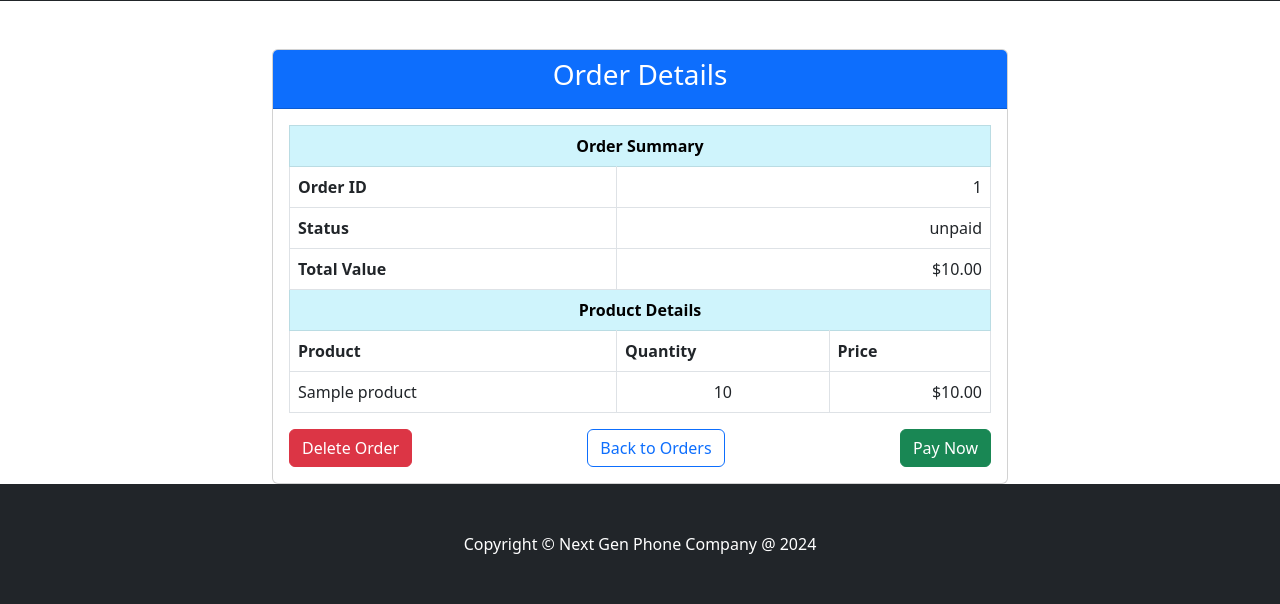
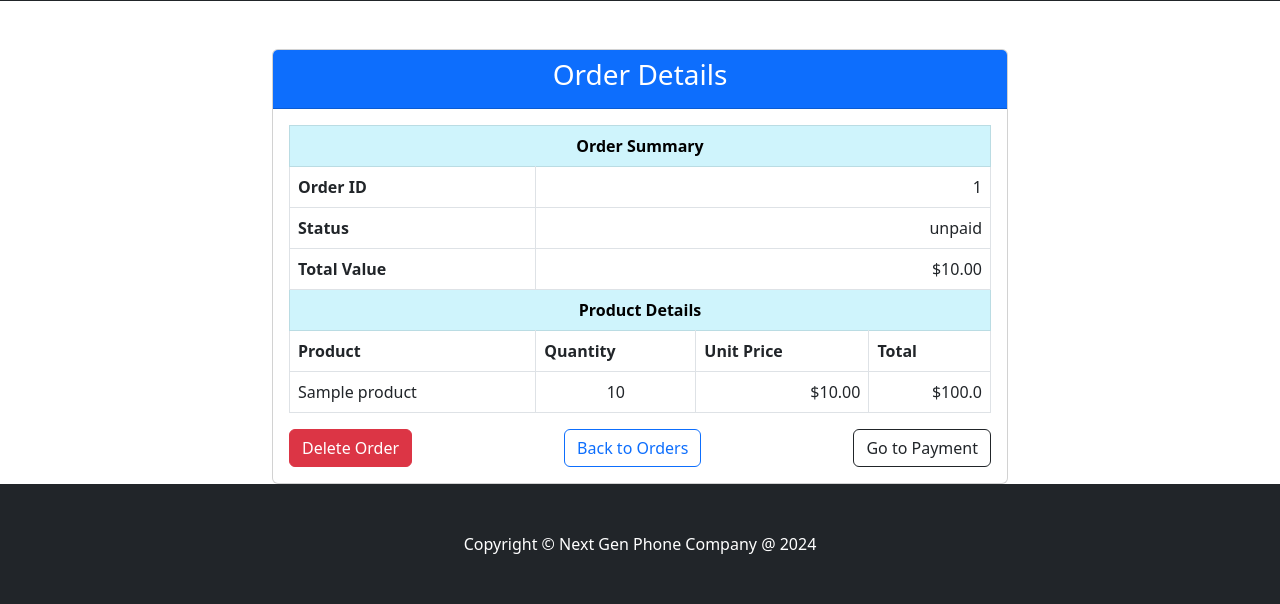
Before and after one commit to crpeiris/phone_company, a Django app: page /store/order_details/1 in a window 1280 px wide. Shown: the part 357-961 px from the top of the page. Run offline with Django 5.2, Linux system fonts and the light colour scheme; a user stored in the database is signed in; tables that the repository leaves empty hold one stand-in row (values such as "Sample post"); grey boxes marked "Sample" are stand-in pictures; some libraries are stand-ins or nearby versions.

Commit message:
Now dont use javascript to call stripe and one order_detail to show order after creation and from the order list

```diff
--- a/phoneproject/urls.py
+++ b/phoneproject/urls.py
@@ -1,19 +1,5 @@
-"""
-URL configuration for phoneproject project.
+app_name = 'payment_mgt'
 
-The `urlpatterns` list routes URLs to views. For more information please see:
-    https://docs.djangoproject.com/en/5.1/topics/http/urls/
-Examples:
-Function views
-    1. Add an import:  from my_app import views
-    2. Add a URL to urlpatterns:  path('', views.home, name='home')
-Class-based views
-    1. Add an import:  from other_app.views import Home
-    2. Add a URL to urlpatterns:  path('', Home.as_view(), name='home')
-Including another URLconf
-    1. Import the include() function: from django.urls import include, path
-    2. Add a URL to urlpatterns:  path('blog/', include('blog.urls'))
-"""
 from django.contrib import admin
 from django.urls import path, include
 from  . import settings
@@ -22,8 +8,8 @@ from store import views as storeviews
 
 urlpatterns = [
     path('admin/', admin.site.urls),
+    path ('', storeviews.storehome),
     path('store/', include('store.urls')),
-    path ('', storeviews.storehome),
     path('user_accounts/', include('user_accounts.urls')),
-    path('payment_mgt/', include('payment_mgt.urls')),
+    path('payment_mgt/', include(('payment_mgt.urls', 'payment_mgt'), namespace='payment_mgt')),
 ] + static(settings.MEDIA_URL, document_root=settings.MEDIA_ROOT)
--- a/store/templates/store/cart.html
+++ b/store/templates/store/cart.html
@@ -76,6 +76,9 @@
             },
             success: function(response) {
                 console.log('Update successful:', response);
+                // Update the total price dynamically after the AJAX request
+                $('#total-price').text('$' + response.total_price.toFixed(2));
+
             },
             error: function(xhr, status, error) {
                 console.error('Update failed:', error);
--- a/store/templates/store/order_details.html
+++ b/store/templates/store/order_details.html
@@ -13,27 +13,28 @@
           <table class="table table-bordered table-hover">
             <thead>
               <tr class="table-info">
-                <th colspan="3" class="text-center">Order Summary</th>
+                <th colspan="4" class="text-center">Order Summary</th>
               </tr>
               <tr>
                 <th>Order ID</th>
-                <td colspan="2" class="text-end">{{ order.id }}</td>
+                <td colspan="4" class="text-end">{{ order.id }}</td>
               </tr>
               <tr>
                 <th>Status</th>
-                <td colspan="2" class="text-end">{{ order.status }}</td>
+                <td colspan="4" class="text-end">{{ order.status }}</td>
               </tr>
               <tr>
                 <th>Total Value</th>
-                <td colspan="2" class="text-end">${{ order.total }}</td>
+                <td colspan="4" class="text-end">${{ order.total }}</td>
               </tr>
               <tr class="table-info">
-                <th colspan="3" class="text-center">Product Details</th>
+                <th colspan="4" class="text-center">Product Details</th>
               </tr>
               <tr>
                 <th>Product</th>
                 <th>Quantity</th>
-                <th>Price</th>
+                <th>Unit Price</th>
+                <th>Total</th>
               </tr>
             </thead>
             <tbody>
@@ -41,11 +42,12 @@
               <tr>
                 <td>{{ item.product.name }}</td>
                 <td class="text-center">{{ item.quantity }}</td>
-                <td class="text-end">${{ item.soldprice }}</td>
+                <td class="text-end">${{ item.product.sale_price }}</td>
+                <td class="text-end">${{ item.quantity|multiply:item.product.sale_price }}</td>
               </tr>
               {% empty %}
               <tr>
-                <td colspan="3" class="text-center">No products found in this order.</td>
+                <td colspan="4" class="text-center">No products found in this order.</td>
               </tr>
               {% endfor %}
             </tbody>
@@ -55,7 +57,10 @@
             <a href="{% url 'delete_order' order.id %}" class="btn btn-danger">Delete Order</a>
             <a href="{% url 'order_list' %}" class="btn btn-outline-primary">Back to Orders</a>
             {% if order.status == "unpaid" %}
-            <a href="{% url 'create_order_with_id' order.id %}" class="btn btn-success">Pay Now</a>
+            <form method="POST" action="{% url 'payment_mgt:create_checkout_session' order.id %}">
+                {% csrf_token %}
+                <button type="submit" class="btn btn-outline-dark mt-auto">Go to Payment</button>
+            </form>
             {% endif %}
           </div>
         </div>
@@ -63,5 +68,4 @@
     </div>
   </div>
 </div>
-
 {% endblock %}
--- a/store/views.py
+++ b/store/views.py
@@ -1,5 +1,7 @@
 from datetime import datetime
+import logging
 from django.shortcuts import get_object_or_404, render, redirect
+import stripe
 
 from phoneproject import settings
 from .models import CartItem, Product,Category,Order,OrderProduct
@@ -53,7 +55,8 @@ def view_cart(request):
         pass
     else:
         cart_items = CartItem.objects.filter(user=request.user)
-        total_price = sum(item.product.sale_price * item.quantity for item in cart_items)
+        total_price = sum(item.product.sale_price * item.quantity for item in cart_items if item.purchase)
+
         return render(request, 'store/cart.html', {'cart_items': cart_items, 'total_price': total_price, 'title': 'Shopping Cart'})
 
 from django.contrib.auth.decorators import login_required
@@ -83,19 +86,6 @@ def update_purchase(request):
 def create_order(request, orderid=None):
     if request.user.is_authenticated:
         try:
-            # If orderid is provided, fetch the existing order
-            if orderid:
-                existing_order = get_object_or_404(Order, id=orderid, customer=request.user)
-                order_items = OrderProduct.objects.filter(order_id=existing_order.id)
-                total_price = sum(item.soldprice * item.quantity for item in order_items)
-                return render(request, 'store/order.html', {
-                    'order_items': order_items,
-                    'total_price': total_price,
-                    'title': 'Order Preview',
-                    'orderid': existing_order.id,
-                    'stripe_publishable_key': settings.STRIPE_PUBLISHABLE_KEY
-                })
-
             # If no orderid, create a new order
             new_order = Order.objects.create(customer=request.user, date=datetime.now().date())
             new_order.save()
@@ -117,16 +107,29 @@ def create_order(request, orderid=None):
             new_order.status = "unpaid"
             new_order.save()
 
-            return render(request, 'store/order.html', {
-                'order_items': order_items,
-                'total_price': total_price,
-                'title': 'Order Preview',
-                'orderid': new_order.id,
-                'stripe_publishable_key': settings.STRIPE_PUBLISHABLE_KEY
-            })
+            return redirect('order_details', order_id=new_order.id)
 
         except Exception as e:
             print("Error creating order occurred:", e)
+            return redirect('view_cart')
+
+@transaction.atomic
+def pay_order(request, orderid):
+    if request.user.is_authenticated:
+        try:
+            # If orderid is provided, fetch the existing order
+            if orderid:
+                order_items = OrderProduct.objects.filter(order_id=orderid)
+                total_price = sum(item.soldprice * item.quantity for item in order_items)
+                return render(request, 'store/order.html', {
+                    'order_items': order_items,
+                    'total_price': total_price,
+                    'title': 'Order Preview',
+                    'orderid': orderid.id,
+                    'stripe_publishable_key': settings.STRIPE_PUBLISHABLE_KEY
+                })
+        except Exception as e:
+            print("Error displaying order occurred:", e)
             return redirect('view_cart')
 
 
```
Also changed, not shown: payment_mgt/views.py (+8 -1 lines), store/templates/store/order_list.html (+7 -8 lines), store/templates/store/xxxxx_order.html (renamed from store/templates/store/order.html).
